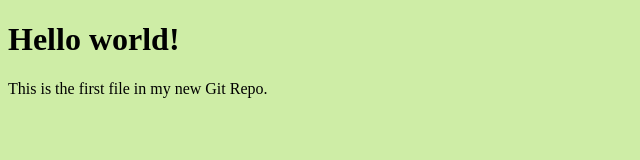
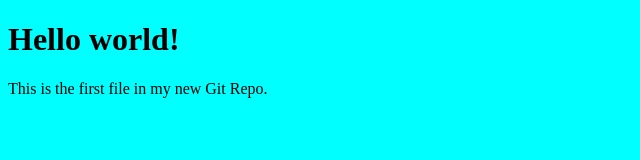
Before and after one commit to adalmau/myfirstgitproject, a plain HTML site: page index.html in a window 1280 px wide. Shown: the whole page, without its empty margins (0-640 px from the left). Drawn offline with Linux system fonts and the light colour scheme.

Commit message:
Change color to aqua

```diff
--- a/index.html
+++ b/index.html
@@ -3,7 +3,7 @@
   <head>
     <title>Hello World!</title>
   </head>
-  <body style="background-color:#ceeda6;">
+  <body style="background-color:aqua;">
 
     <h1>Hello world!</h1>
     <p>This is the first file in my new Git Repo.</p>
```
